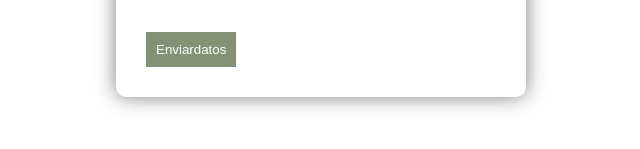
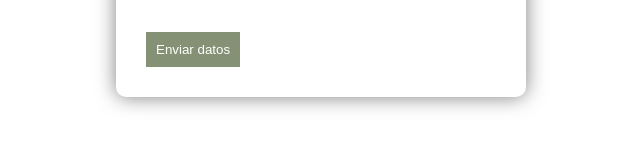
Before and after one commit to KingDmnT/actividad3, a plain HTML site: page index.html in a window 1280 px wide. Shown: the part 421-570 px from the top of the page, 319-959 px from the left. Drawn offline with nearby package versions, Linux system fonts and the light colour scheme.

Commit message:
nombre boton modificado

```diff
--- a/index.html
+++ b/index.html
@@ -26,7 +26,7 @@
                 <div id="mensaje3" class="errores">Dame tu nombre</div>
 
 
-                <input type="submit" value="Enviardatos" id="benviar"class="boton">
+                <input type="submit" value="Enviar datos" id="benviar"class="boton">
             </form>
         </div>
     </div>
```
